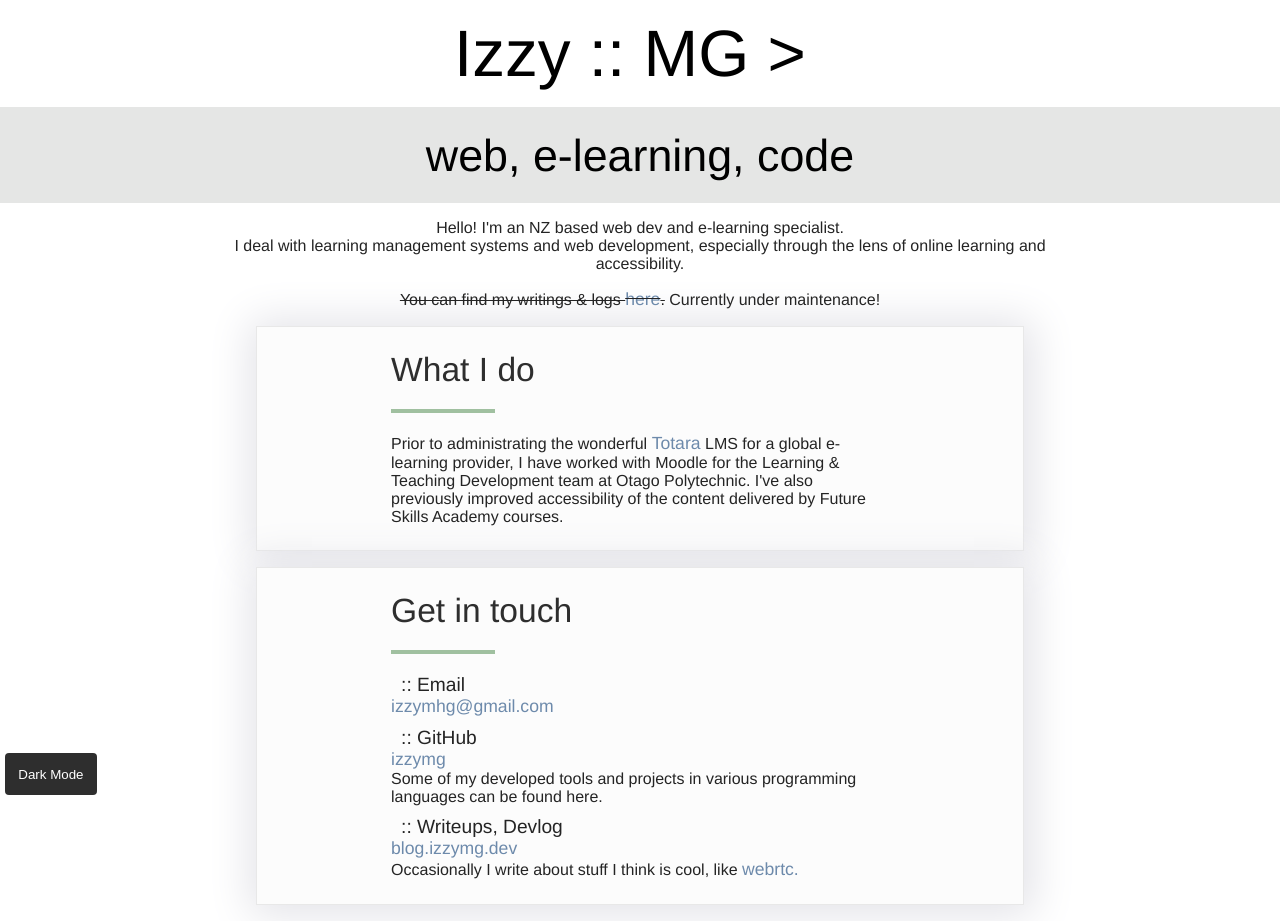
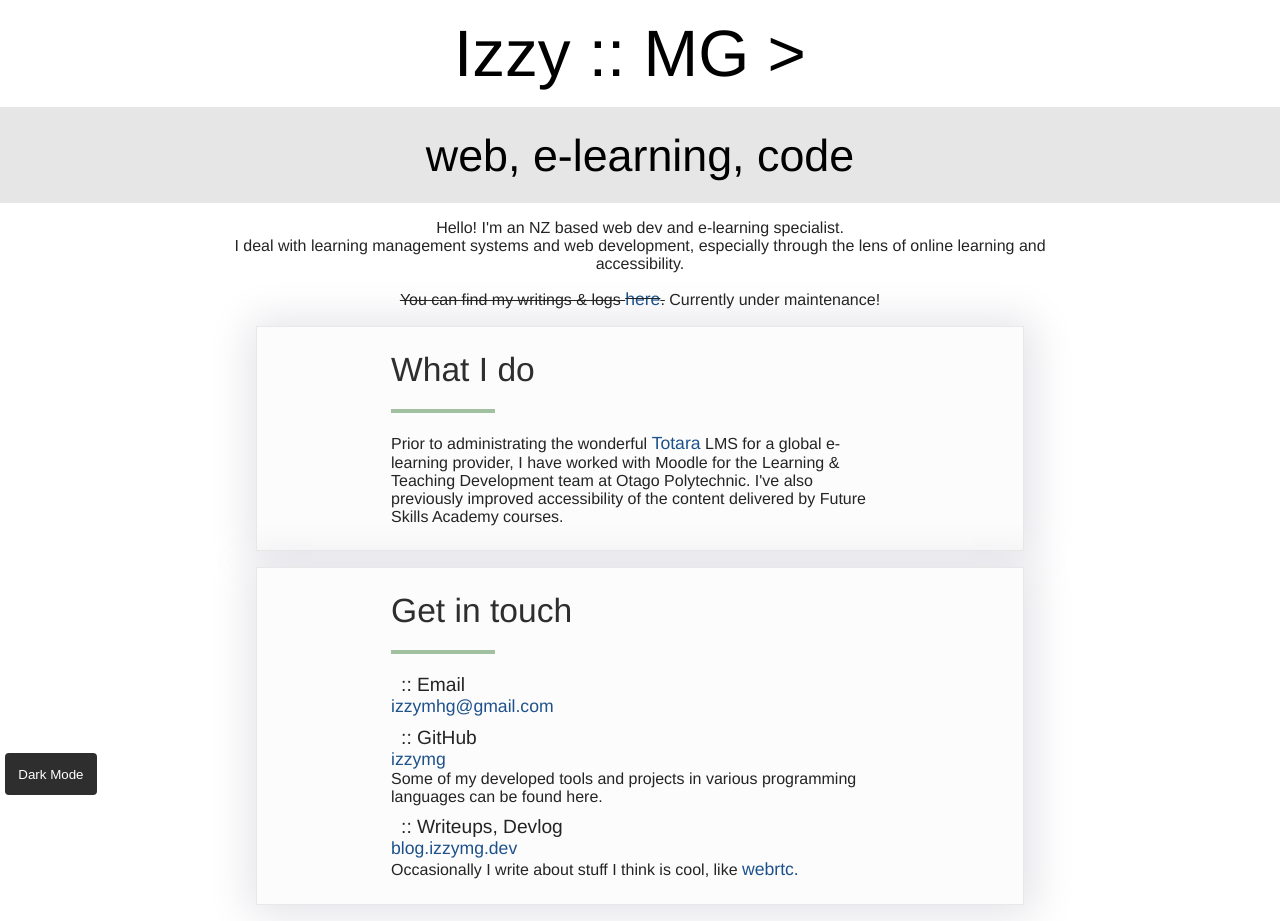
Before and after one commit to izzymg/izzy, a plain HTML site: page index.html in a window 1280 px wide. Drawn offline with Linux system fonts and the light colour scheme; a web font is replaced by a local one.

Commit message:
Improved contrast for anchor link color

```diff
--- a/css/index.css
+++ b/css/index.css
@@ -33,7 +33,7 @@ h3 {
 }
 
 a {
-    color: hsl(212, 27%, 55%);
+    color: hsl(212deg 65% 33%);
     text-decoration: none;
     cursor: pointer;
     font-size: 1.1em;
```
